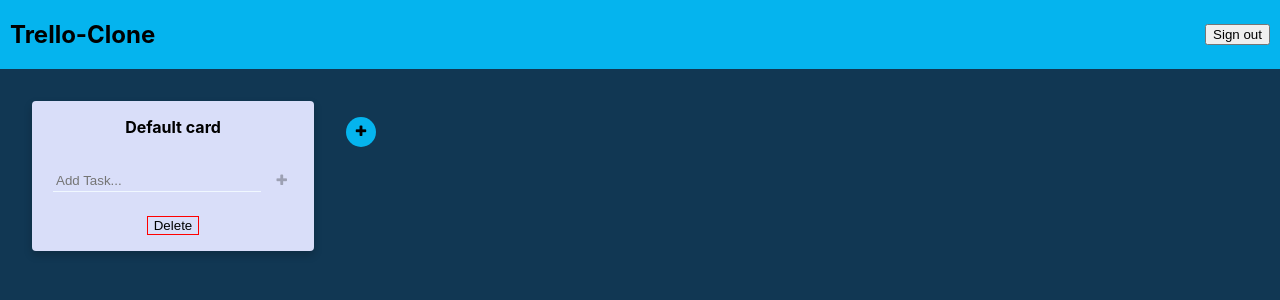
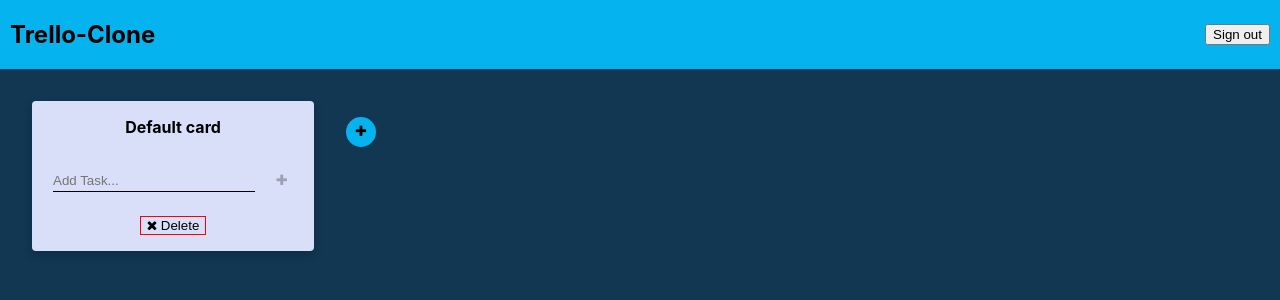
Before and after one commit to Hemant11111/TrelloClone, a React (Create React App) app: page / in a window 1280 px wide. Shown: the top 300 px of the page. Built offline with nearby package versions, Linux system fonts and the light colour scheme.

Commit message:
minor stylings

```diff
--- a/src/components/cards/card/Card.tsx
+++ b/src/components/cards/card/Card.tsx
@@ -1,10 +1,11 @@
+import { useState } from "react";
+import { useDispatch } from "react-redux";
+
 import "./Card.css";
 import CardModel from "../../../model/Card";
 import ListTaskComponent from "../../task/list-task/ListTaskComponent";
-import { useState } from "react";
 import InputForm from "../../../shared-components/input-form/InputForm";
 import { taskMovedToAnotherCardThunk } from "../../../redux/thunk/task.thunk";
-import { useDispatch } from "react-redux";
 import { deleteCardThunk, editCardThunk } from "../../../redux/thunk/card.thunk";
 
 interface CardComponentProps {
@@ -76,7 +77,9 @@ export default function CardComponent(
                 <ListTaskComponent cardId={id}/>
             </div>
 
-            <button className="card-dlt-button" onClick={handleCardDelete}>Delete</button>
+            <button className="card-dlt-button" onClick={handleCardDelete}>
+                <i className="fa fa-remove"/> Delete
+            </button>
         </div>
     )
 }
--- a/src/shared-components/input-form/InputForm.css
+++ b/src/shared-components/input-form/InputForm.css
@@ -3,8 +3,9 @@
     outline: none;
     background: transparent;
     width: 100%;
-    border-bottom: solid 1px aliceblue;
-    padding: 3px;
+    border-bottom: solid 1px #000000;
+    padding: 0 0 3px 0;
+    text-overflow: ellipsis;
 }
 
 .custom-form {
```
